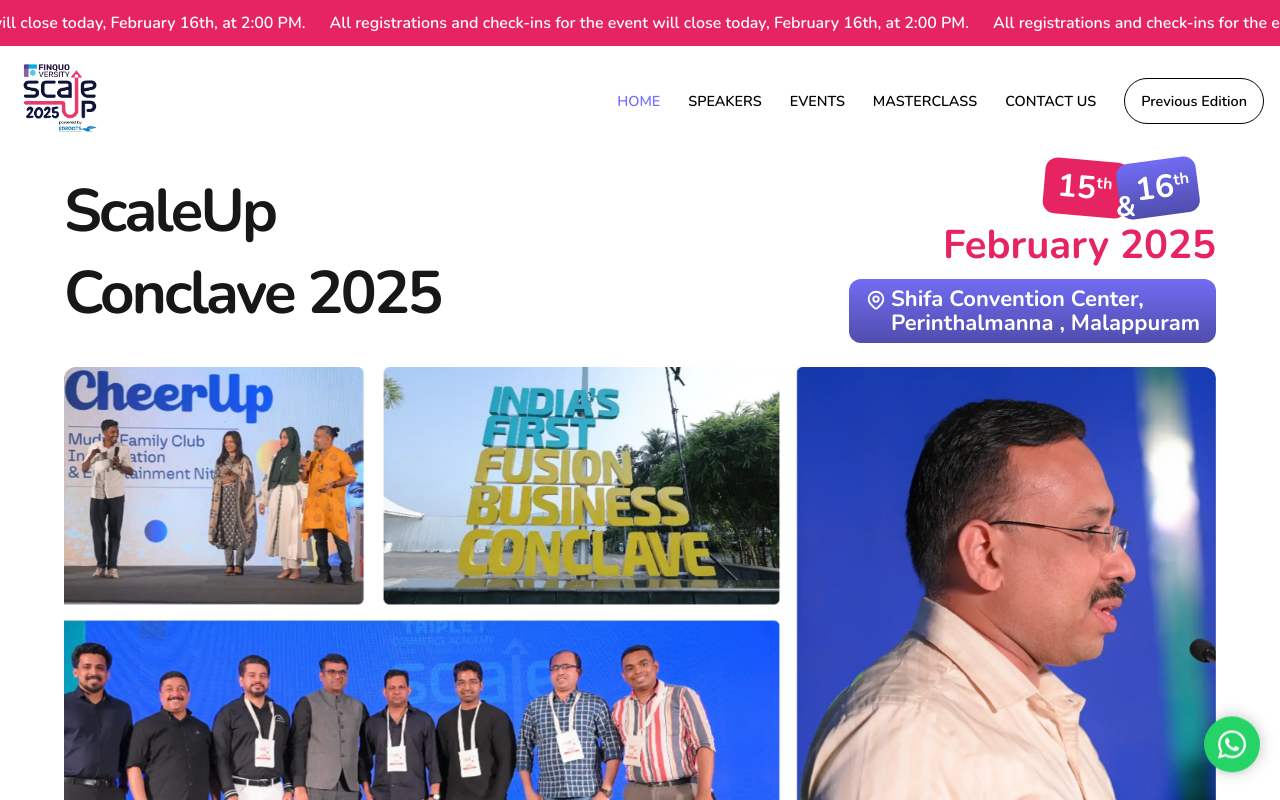
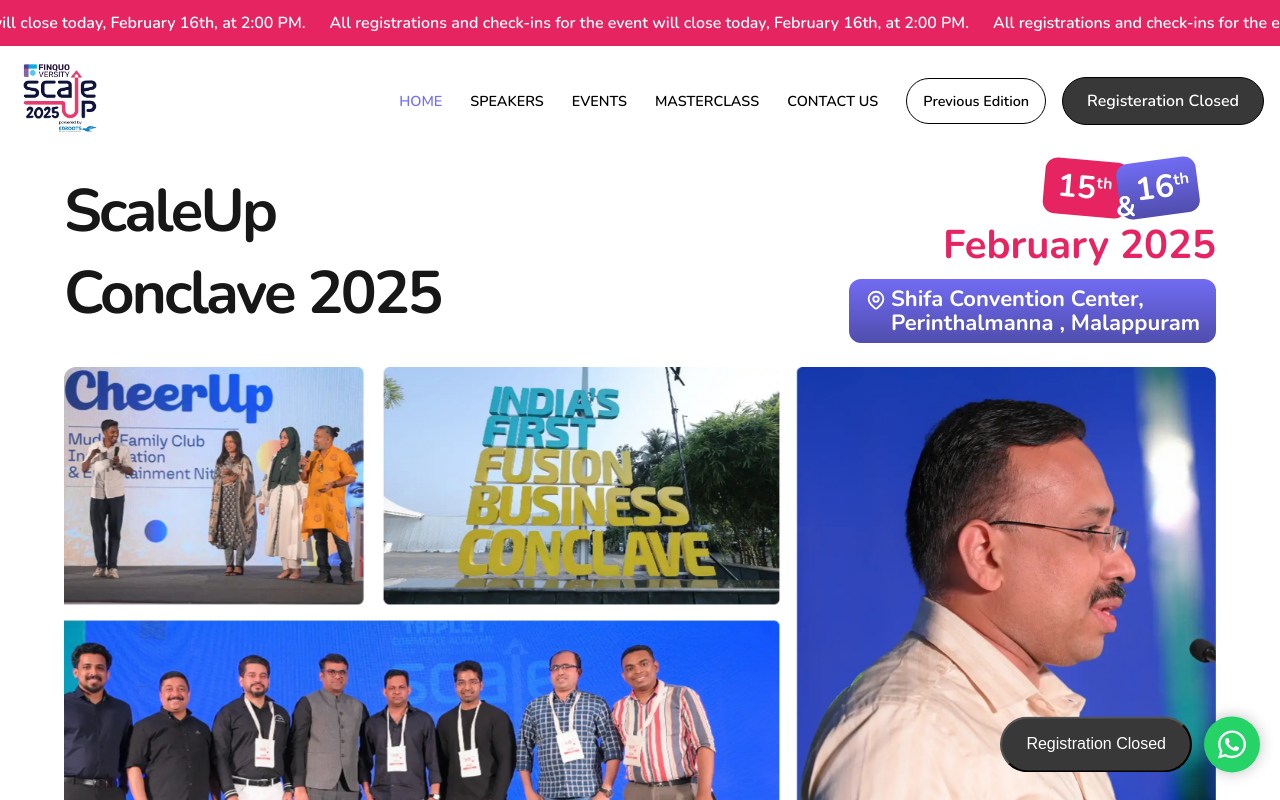
Before and after one commit to Scaleupvillage/scaleup25, a Next.js app: page / in a window 1280 px wide. Shown: the top 800 px of the page. Built offline with nearby package versions, Linux system fonts and the light colour scheme; no server answers; what react-photo-view would draw is missing.

Commit message:
feat(regClosed)

```diff
--- a/src/app/_components/Navbar/navbar.jsx
+++ b/src/app/_components/Navbar/navbar.jsx
@@ -83,12 +83,20 @@ export default function Navbar() {
 
     return (
         <>
-
             <nav className={styles.nav}>
                 <Marquee className={styles.banner}>
-                    <p>All registrations and check-ins for the event will close today, February 16th, at 2:00 PM.</p>
-                    <p>All registrations and check-ins for the event will close today, February 16th, at 2:00 PM.</p>
-                    <p>All registrations and check-ins for the event will close today, February 16th, at 2:00 PM.</p>
+                    <p>
+                        All registrations and check-ins for the event will close today, February
+                        16th, at 2:00 PM.
+                    </p>
+                    <p>
+                        All registrations and check-ins for the event will close today, February
+                        16th, at 2:00 PM.
+                    </p>
+                    <p>
+                        All registrations and check-ins for the event will close today, February
+                        16th, at 2:00 PM.
+                    </p>
                 </Marquee>
                 <div
                     className={`${styles.navbar} ${isScrolled ? styles.scrolled : ""}
@@ -147,8 +155,9 @@ export default function Navbar() {
                         <div className={styles.linkBlocks}>
                             <Link
                                 href="#hero"
-                                className={`${styles.link} ${activeLink === "#hero" ? styles.active : ""
-                                    }`}
+                                className={`${styles.link} ${
+                                    activeLink === "#hero" ? styles.active : ""
+                                }`}
                                 onClick={(e) => {
                                     e.preventDefault();
                                     handleNavigation("hero");
@@ -158,8 +167,9 @@ export default function Navbar() {
                             </Link>
                             <Link
                                 href="#speakers"
-                                className={`${styles.link} ${activeLink === "#speakers" ? styles.active : ""
-                                    }`}
+                                className={`${styles.link} ${
+                                    activeLink === "#speakers" ? styles.active : ""
+                                }`}
                                 onClick={(e) => {
                                     e.preventDefault();
                                     handleNavigation("speakers");
@@ -169,8 +179,9 @@ export default function Navbar() {
                             </Link>
                             <Link
                                 href="#events"
-                                className={`${styles.link} ${activeLink === "#events" ? styles.active : ""
-                                    }`}
+                                className={`${styles.link} ${
+                                    activeLink === "#events" ? styles.active : ""
+                                }`}
                                 onClick={(e) => {
                                     e.preventDefault();
                                     handleNavigation("events");
@@ -180,15 +191,17 @@ export default function Navbar() {
                             </Link>
                             <Link
                                 href="/masterclass"
-                                className={`${styles.link} ${pathname === "/masterclass" ? styles.active : ""
-                                    }`}
+                                className={`${styles.link} ${
+                                    pathname === "/masterclass" ? styles.active : ""
+                                }`}
                             >
                                 Masterclass
                             </Link>
                             <Link
                                 href="#contact"
-                                className={`${styles.link} ${activeLink === "#contact" ? styles.active : ""
-                                    }`}
+                                className={`${styles.link} ${
+                                    activeLink === "#contact" ? styles.active : ""
+                                }`}
                                 onClick={(e) => {
                                     e.preventDefault();
                                     handleNavigation("contact");
@@ -227,6 +240,9 @@ export default function Navbar() {
                                 >
                                     Register Now
                                 </a> */}
+                                <a href="#" className={styles.regClosed}>
+                                    Registeration Closed
+                                </a>
                             </span>
                         </div>
                     </div>
--- a/src/app/_components/Navbar/navbar.module.css
+++ b/src/app/_components/Navbar/navbar.module.css
@@ -8,13 +8,13 @@
 
 .banner {
     background-color: var(--red);
-    padding: .75rem 0;
+    padding: 0.75rem 0;
     color: #fff;
     font-weight: 600;
 }
 
 .banner p {
-    padding: 0 .75rem;
+    padding: 0 0.75rem;
 }
 
 .navbar {
@@ -146,10 +146,24 @@
     border-radius: 15rem;
     border: 1px solid #000;
     font-weight: 600;
-    padding: .75rem 1.5rem;
+    padding: 0.75rem 1.5rem;
     display: flex;
     align-items: center;
-    gap: .5rem;
+    gap: 0.5rem;
+    transition: all 0.3s ease-in-out;
+}
+
+.regClosed {
+    color: #fff;
+    text-decoration: none;
+    background-color: #383838;
+    border-radius: 15rem;
+    border: 1px solid #000;
+    font-weight: 600;
+    padding: 0.75rem 1.5rem;
+    display: flex;
+    align-items: center;
+    gap: 0.5rem;
     transition: all 0.3s ease-in-out;
 }
 
@@ -170,23 +184,23 @@
     border: 1px solid var(--violet);
 }
 
-@media(width<=1280px) {
+@media (width<=1280px) {
     .navbar .links .linkBlocks {
         gap: 1.75rem;
     }
 
     .navbar .links .linkBlocks .link {
-        font-size: .9rem;
+        font-size: 0.9rem;
     }
 
     .navbar .linkBlocks .contact,
     .navbar .linkBlocks .reg {
-        font-size: .9rem;
-        padding: .75rem 1rem;
+        font-size: 0.9rem;
+        padding: 0.75rem 1rem;
     }
 }
 
-@media(width<=1024px) {
+@media (width<=1024px) {
     .navbar {
         padding: 2rem 2.5rem 0rem;
     }
@@ -196,11 +210,11 @@
     }
 
     .navbar .links .linkBlocks span {
-        gap: .5rem;
+        gap: 0.5rem;
     }
 
     .navbar .links .linkBlocks .link {
-        font-size: .8rem;
+        font-size: 0.8rem;
     }
 }
 
@@ -286,7 +300,7 @@
         width: 100%;
         color: #000;
         font-size: 1.2rem;
-        padding: .5rem;
+        padding: 0.5rem;
         text-align: center;
     }
 
@@ -295,7 +309,7 @@
         width: 100%;
         height: 100%;
         position: relative;
-        top: -.8rem;
+        top: -0.8rem;
     }
 
     .navbar .linkBlocks .contact {
@@ -315,8 +329,8 @@
 
     .navbar .linkBlocks .contact,
     .navbar .linkBlocks .reg {
-        font-size: .8rem;
-        padding: .5rem 1rem;
+        font-size: 0.8rem;
+        padding: 0.5rem 1rem;
     }
 }
 
@@ -339,7 +353,7 @@
 
     .navbar .linkBlocks .contact,
     .navbar .linkBlocks .reg {
-        font-size: .75rem;
-        padding: .75rem;
+        font-size: 0.75rem;
+        padding: 0.75rem;
     }
 }
--- a/src/app/_components/whatsapp/whatsapp.jsx
+++ b/src/app/_components/whatsapp/whatsapp.jsx
@@ -40,6 +40,9 @@ export default function Whatsapp() {
                 {/* <button onClick={handleButtonClick} className={styles.reg} aria-label="register">
                     Register Now
                 </button> */}
+                <button className={styles.regClosed} aria-label="register">
+                    Registration Closed
+                </button>
                 <Link href={whatsappLink} className={styles.whatsapp} aria-label="whatsapp">
                     <FaWhatsapp className={styles.icon} />
                 </Link>
--- a/src/app/_components/whatsapp/whatsapp.module.css
+++ b/src/app/_components/whatsapp/whatsapp.module.css
@@ -19,6 +19,20 @@
     color: #fff;
     background-color: var(--violet);
     border: .5px solid var(--violet);
+    padding: .7rem 1.5rem;
+    border-radius: 5rem;
+    transition: all .3s ease-in-out;
+}
+
+.regClosed{
+    height: 3.5rem;
+    font-size: 1rem;
+    display: grid;
+    place-items: center;
+    text-decoration: none;
+    cursor: pointer;
+    color: #fff;
+    background-color: #383838;
     padding: .7rem 1.5rem;
     border-radius: 5rem;
     transition: all .3s ease-in-out;
```
